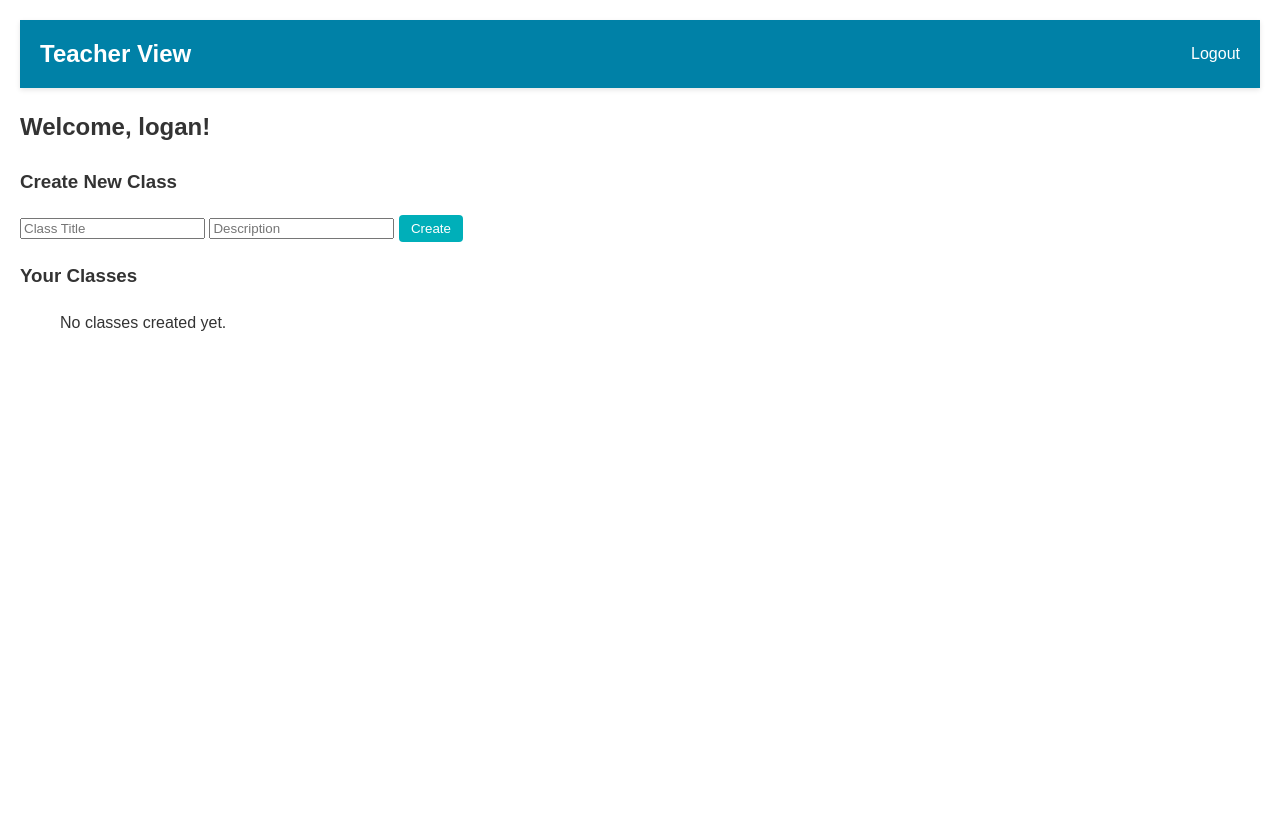
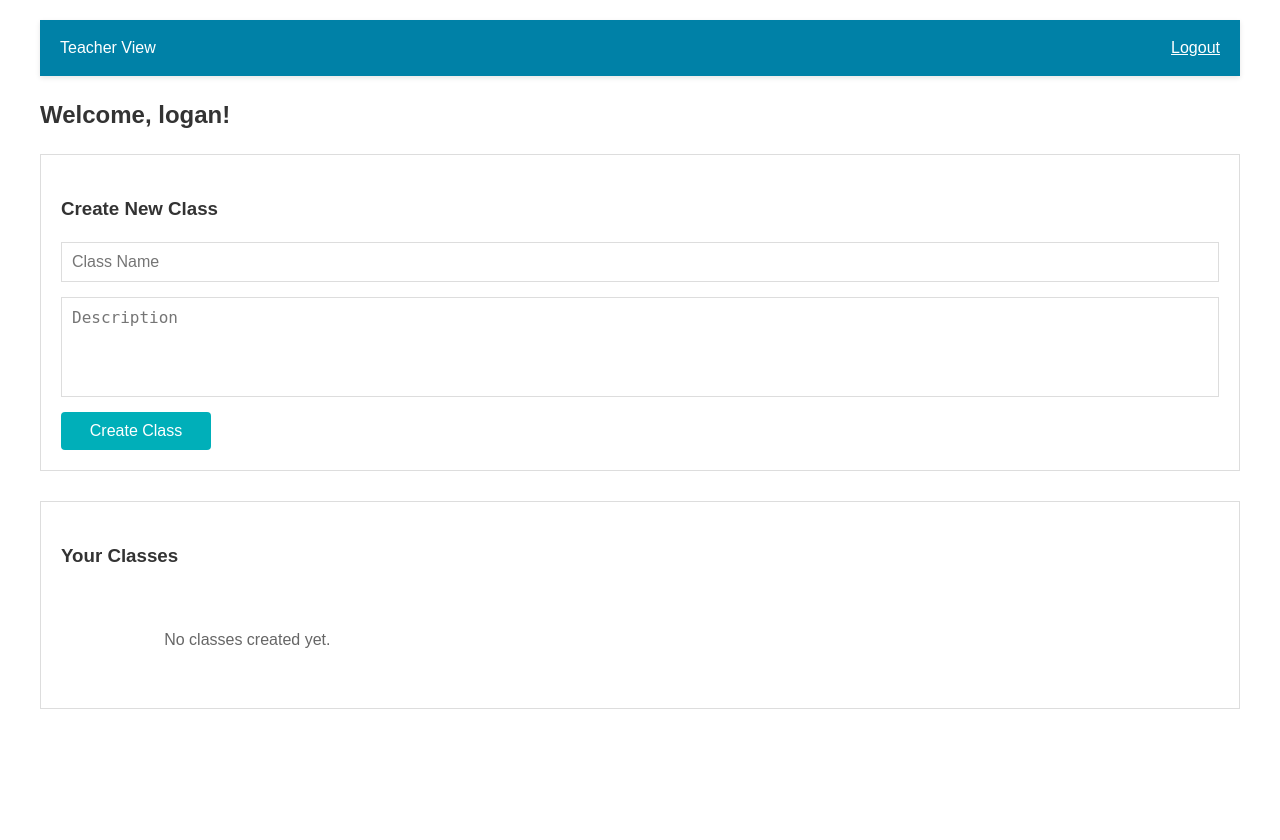
Before and after one commit to Hedoor/SDEV255Final, a Flask app: template templates/teacher_dashboard.html in a window 1280 px wide. Run offline with Flask 3, Linux system fonts and the light colour scheme; the template is opened without the code that fills it, so the values that code supplies are empty; a user stored in the database is signed in.

Commit message:
Visual update to teacher_dashboard

```diff
--- a/app.py
+++ b/app.py
@@ -1,6 +1,8 @@
 from flask import Flask, render_template, request, redirect, url_for, session
 import sqlite3
 import os
+app = Flask(__name__)
+print(app.template_folder)
 
 with open('init_db.sql', 'r') as f:
     sql = f.read()
--- a/static/Style.css
+++ b/static/Style.css
@@ -73,7 +73,7 @@ button {
 }
 
 .add-btn:hover {
-    background-color: #00afb9;
+	background-color: #029ca4;
 }
 
 .remove {
@@ -91,7 +91,8 @@ button {
 	border-radius: 10px;
 	box-shadow: 0 2px 8px rgba(0, 0, 0, 0.2);
 	width: 300px;
-	margin-top: 100px; /* push it below the navbar */
+	margin-top: 100px;
+	/* push it below the navbar */
 	text-align: center;
 	display: flex;
 	flex-direction: column;
@@ -105,3 +106,130 @@ a {
 a:hover {
 	color: #f44336;
 }
+
+/* teacher dashboard stuff */
+
+.create-class-section {
+	background-color: white;
+	padding: 20px;
+	margin-bottom: 30px;
+	border: 1px solid #ddd;
+}
+
+.class-form {
+	display: flex;
+	flex-direction: column;
+	gap: 15px;
+}
+
+textarea.form-input {
+	resize: none;
+	height: 100px;
+	overflow-y: auto;
+}
+
+.form-input {
+	padding: 10px;
+	border: 1px solid #ddd;
+	font-size: 1rem;
+	width: 100%;
+	box-sizing: border-box;
+}
+
+.submit-btn {
+	padding: 10px 15px;
+	background-color: #00afb9;
+	color: white;
+	border: none;
+	cursor: pointer;
+	font-size: 1rem;
+	width: 150px;
+}
+
+.submit-btn:hover {
+	background-color: #029ca4;
+}
+
+.teacher-classes {
+	background-color: white;
+	padding: 20px;
+	border: 1px solid #ddd;
+}
+
+.classes-container {
+	display: grid;
+	grid-template-columns: repeat(auto-fill, minmax(300px, 1fr));
+	gap: 20px;
+	margin-top: 20px;
+}
+
+.class-card {
+	background-color: white;
+	padding: 15px;
+	border: 1px solid #ddd;
+	display: flex;
+	flex-direction: column;
+	min-height: 120px;
+	height: auto;
+	word-wrap: break-word;
+	overflow-wrap: break-word;
+	text-align: left;
+}
+
+.class-header h4 {
+	margin: 0 0 5px 0;
+	word-break: break-word;
+	hyphens: auto;
+	line-height: 1.3;
+	font-size: 1.1rem;
+	text-align: left;
+	margin-right: auto;
+	width: 100%;
+}
+
+.class-description {
+	color: #555;
+	margin: 0 0 15px 0;
+	flex-grow: 1;
+	overflow: visible;
+	line-height: 1.4;
+	text-align: left;
+	width: 100%;
+}
+
+.class-actions {
+	display: flex;
+	gap: 10px;
+	justify-content: flex-end;
+	margin-top: auto;
+}
+
+.classes-container {
+	display: grid;
+	grid-template-columns: repeat(auto-fill, minmax(300px, 1fr));
+	gap: 20px;
+	margin-top: 20px;
+	align-items: start;
+}
+
+.edit-btn {
+	padding: 6px 12px;
+	background-color: #00afb9;
+	color: white;
+	border: none;
+	cursor: pointer;
+}
+
+.delete-btn {
+	padding: 6px 12px;
+	background-color: #f44336;
+	color: white;
+	border: none;
+	cursor: pointer;
+}
+
+.no-classes {
+	text-align: center;
+	padding: 20px;
+	color: #666;
+}
--- a/templates/student_dashboard.html
+++ b/templates/student_dashboard.html
@@ -11,7 +11,7 @@
         <nav class="navbar">
             <div class="navbar-brand">Student View</div>
             <div class="navbar-actions">
-                <a href="/logout" class="nav-btn" id="logout-btn">Logout</a>
+                <a href="/login" class="nav-btn" id="logout-btn">Logout</a>
             </div>
         </nav>
 
--- a/templates/teacher_dashboard.html
+++ b/templates/teacher_dashboard.html
@@ -1,51 +1,62 @@
 <!DOCTYPE html>
 <html lang="en">
 <head>
-		<meta charset="UTF-8" />
-		<meta name="viewport" content="width=device-width, initial-scale=1.0" />
+    <meta charset="UTF-8">
+    <meta name="viewport" content="width=device-width, initial-scale=1.0">
     <title>Teacher View</title>
-		<link
-			rel="stylesheet"
-			href="{{ url_for('static', filename='Style.css') }}"
-		/>
+    <link rel="stylesheet" href="{{ url_for('static', filename='Style.css') }}">
 </head>
 <body>
-		<div class="navbar">
-			<div class="navbar-title">Teacher View</div>
-			<div class="navbar-buttons">
-				<a
-					href="/logout"
-					style="margin-left: 20px; color: white; text-decoration: none"
-					>Logout</a
-				>
+    <div class="container">
+        <nav class="navbar">
+            <div class="navbar-brand">Teacher View</div>
+            <div class="navbar-actions">
+                <a href="/logout" class="nav-btn" id="logout-btn">Logout</a>
+            </div>
+        </nav>
+
+        <h2>Welcome, {{ session.username }}!</h2>
+
+        <!-- Create New Class Section -->
+        <div class="create-class-section">
+            <h3>Create New Class</h3>
+            <form action="/create-class" method="POST" class="class-form">
+                <input type="text" name="title" placeholder="Class Name" required class="form-input">
+                <textarea name="description" placeholder="Description" class="form-input" rows="3"></textarea>
+                <button type="submit" class="submit-btn">Create Class</button>
+            </form>
+        </div>
+
+        <!-- Your Classes Section -->
+        <div class="teacher-classes">
+            <h3>Your Classes</h3>
+            <div class="classes-container">
+                {% if teacher_classes %}
+                    {% for class in teacher_classes %}
+                    <div class="class-card">
+                        <div class="class-header">
+                            <h4>{{ class['title'] }}</h4>
+                        </div>
+                        <div class="class-description">
+                            {{ class['description'] or 'No description provided' }}
+                        </div>
+                        <div class="class-actions">
+                            <form method="POST" action="/edit-class/{{ class['id'] }}" class="inline-form">
+                                <button type="submit" class="edit-btn">Edit</button>
+                            </form>
+                            <form method="POST" action="/delete-class/{{ class['id'] }}" class="inline-form">
+                                <button type="submit" class="delete-btn">Delete</button>
+                            </form>
                         </div>
                     </div>
-		<h2>Welcome, {{ session.username }}!</h2>
-
-		<h3>Create New Class</h3>
-		<form action="/create-class" method="POST">
-			<input name="title" placeholder="Class Title" required />
-			<input name="description" placeholder="Description" />
-			<button type="submit">Create</button>
-		</form>
-
-		<h3>Your Classes</h3>
-		<ul>
-			{% for class in teacher_classes %}
-			<li>
-				<strong>{{ class['title'] }}</strong><br />
-				{{ class['description'] }}<br />
-				<form method="POST" action="/edit-class/{{ class['id'] }}">
-					<button type="submit">Edit Class</button>
-				</form>
-				<form method="POST" action="/delete-class/{{ class['id'] }}">
-					<button type="submit">Delete Class</button>
-				</form>
-			</li>
+                    {% endfor %}
                 {% else %}
+                    <div class="no-classes">
                         <p>No classes created yet.</p>
-			{% endfor %}
-		</ul>
-		<script src="{{ url_for('static', filename='script.js') }}"></script>
+                    </div>
+                {% endif %}
+            </div>
+        </div>
+    </div>
 </body>
 </html>
```
Also changed, not shown: school.db. Lines whose indentation alone changed are shown as unchanged.
